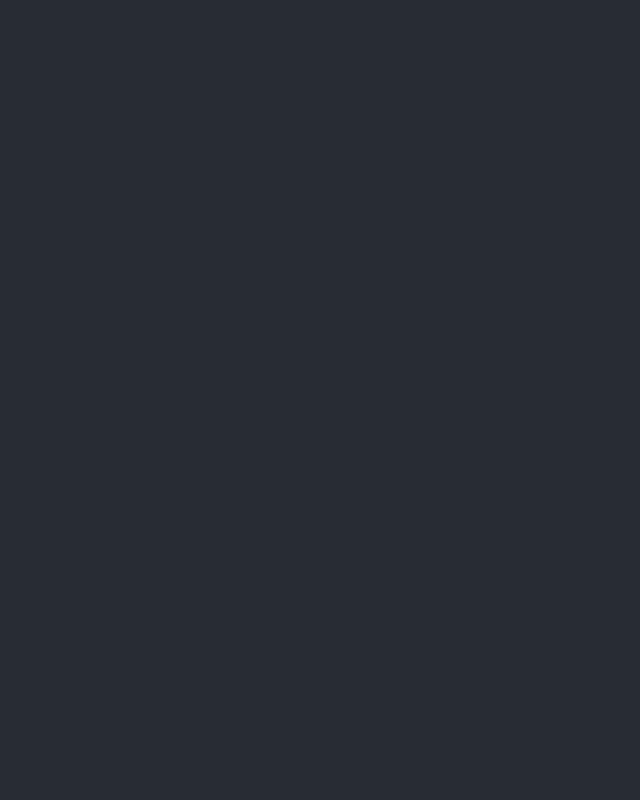
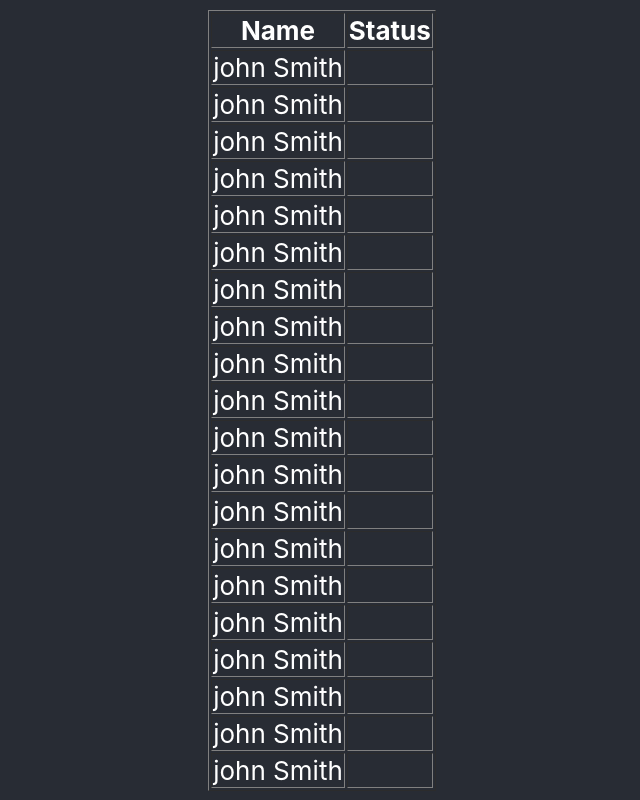
Before and after one commit to mhkafadar/bootcamp-in-class-tool-frontend, a plain HTML site: page index.html in a window 1280 px wide. Shown: the whole page, without its empty margins (318-958 px from the left). Drawn offline with Linux system fonts and the light colour scheme.

Commit message:
add the main table with 20 rows

```diff
--- a/index.html
+++ b/index.html
@@ -10,7 +10,97 @@
 <body>
     <div class="container">
         <header class="content">
+                <table border='1'>
 
+                        <thead>
+                            <tr>
+                                <th>Name</th>
+                                <th>Status</th>
+                            </tr>
+                        </thead>
+                        <tbody>
+                            <tr>
+                                <td>john Smith</td>
+                                <td></td>
+                            </tr>
+                            <tr>
+                                <td>john Smith</td>
+                                <td></td>
+                            </tr>
+                            <tr>
+                                <td>john Smith</td>
+                                <td></td>
+                            </tr>
+                            <tr>
+                                <td>john Smith</td>
+                                <td></td>
+                            </tr>
+                            <tr>
+                                <td>john Smith</td>
+                                <td></td>
+                            </tr>
+                            <tr>
+                                <td>john Smith</td>
+                                <td></td>
+                            </tr>
+                            <tr>
+                                <td>john Smith</td>
+                                <td></td>
+                            </tr>
+                            <tr>
+                                <td>john Smith</td>
+                                <td></td>
+                            </tr>
+                            <tr>
+                                <td>john Smith</td>
+                                <td></td>
+                            </tr>
+                            <tr>
+                                <td>john Smith</td>
+                                <td></td>
+                            </tr>
+                            <tr>
+                                <td>john Smith</td>
+                                <td></td>
+                            </tr>
+                            <tr>
+                                <td>john Smith</td>
+                                <td></td>
+                            </tr>
+                            <tr>
+                                <td>john Smith</td>
+                                <td></td>
+                            </tr>
+                            <tr>
+                                <td>john Smith</td>
+                                <td></td>
+                            </tr>
+                            <tr>
+                                <td>john Smith</td>
+                                <td></td>
+                            </tr>
+                            <tr>
+                                <td>john Smith</td>
+                                <td></td>
+                            </tr>
+                            <tr>
+                                <td>john Smith</td>
+                                <td></td>
+                            </tr>
+                            <tr>
+                                <td>john Smith</td>
+                                <td></td>
+                            </tr>
+                            <tr>
+                                <td>john Smith</td>
+                                <td></td>
+                            </tr>
+                            <tr>
+                                <td>john Smith</td>
+                                <td></td>
+                            </tr>
+                        </tbody>
+                    </table>
         </header>
     </div>
 </body>
```
